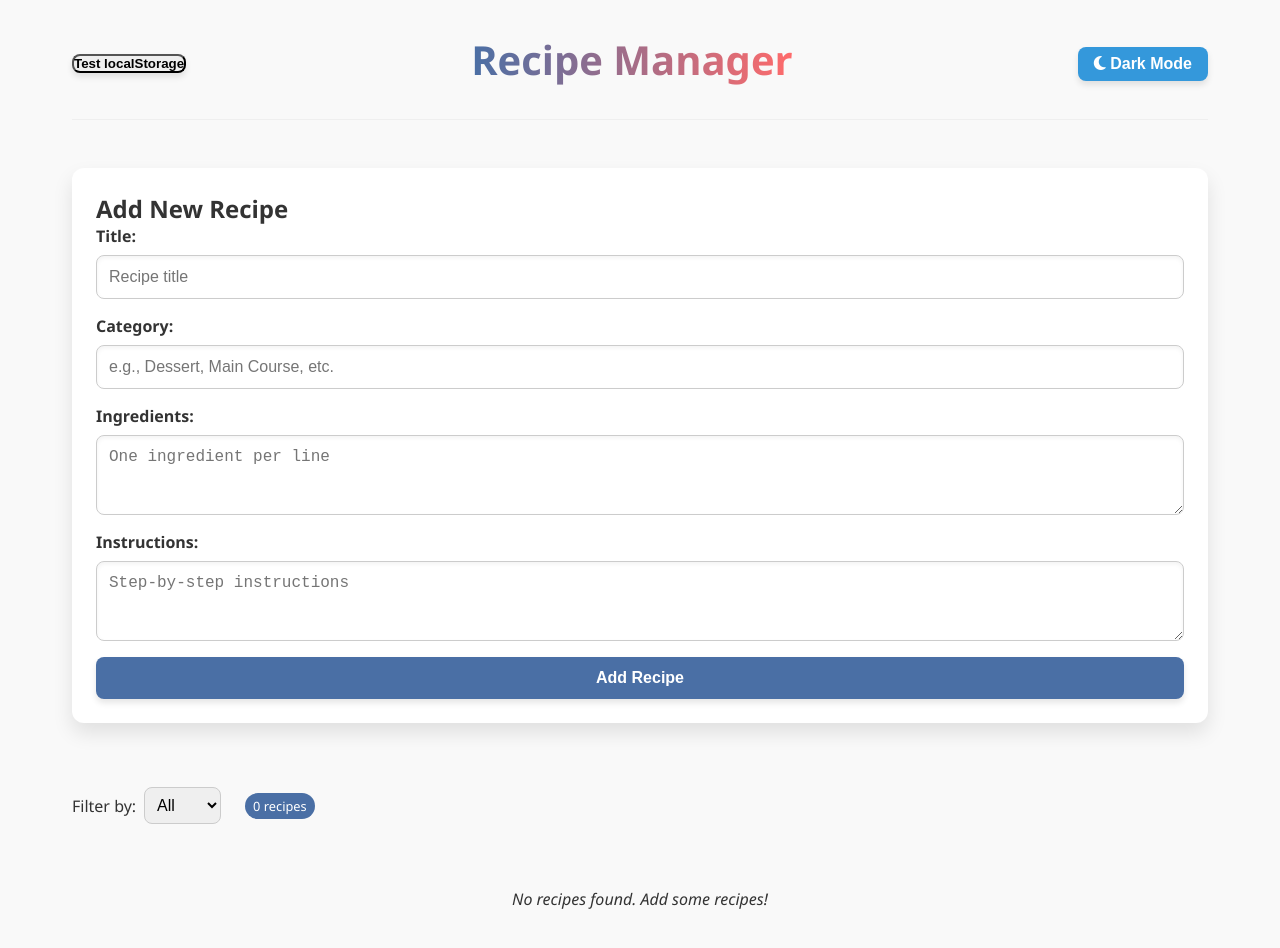
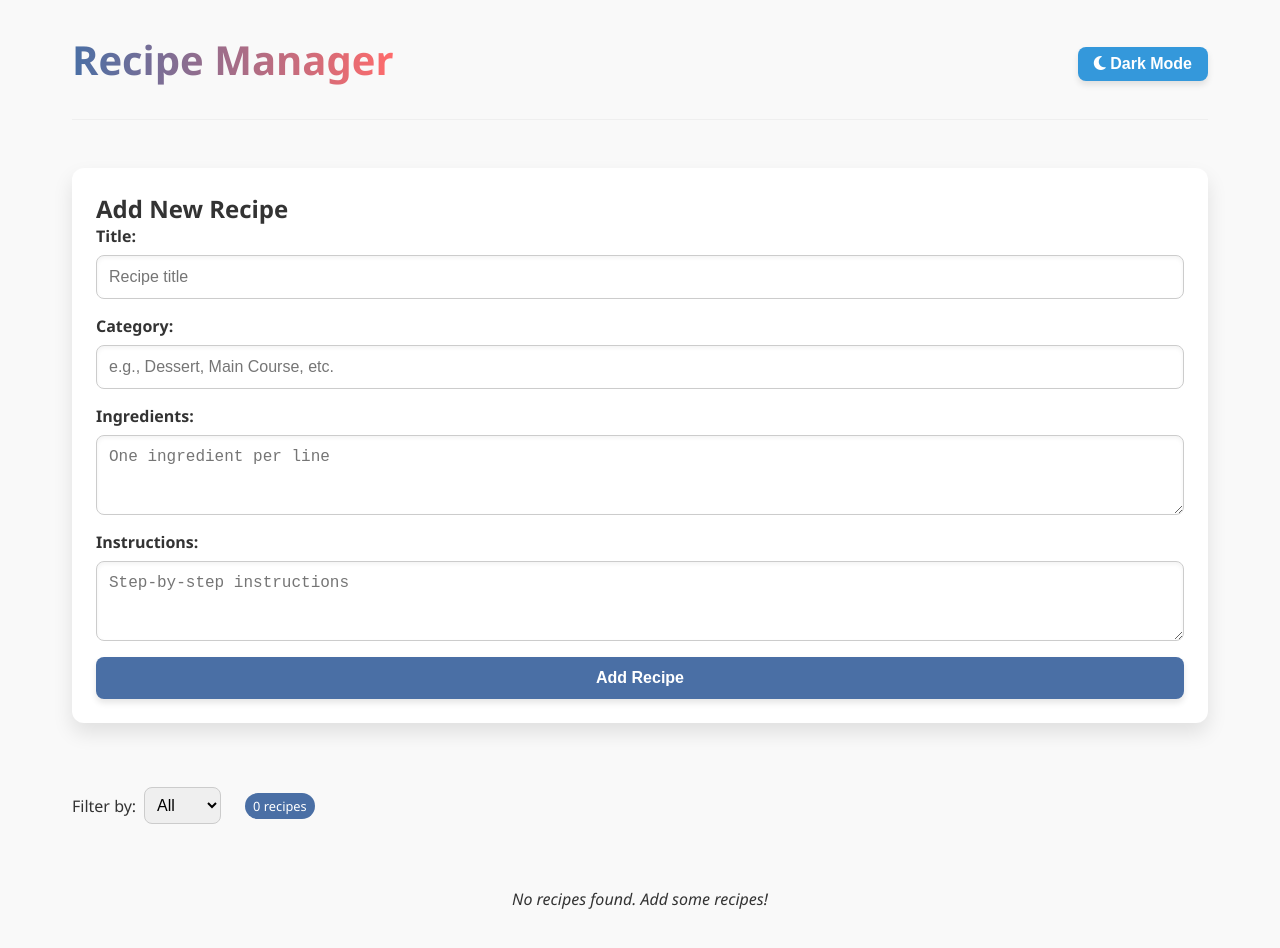
Before and after one commit to UrMjsty/PWeb6, a React (Create React App) app in the folder recipe-manager/: page / in a window 1280 px wide. Shown: the top 948 px of the page. Built offline with nearby package versions, Linux system fonts and the light colour scheme.

Commit message:
remove debug button

```diff
--- a/recipe-manager/src/App.js
+++ b/recipe-manager/src/App.js
@@ -88,13 +88,6 @@ function App() {
 
       <div className={`app ${darkMode ? 'dark-mode' : 'light-mode'}`}>
         <header>
-          <button onClick={() => {
-            const test = localStorage.getItem('recipes');
-            console.log("Direct localStorage test:", test);
-            console.log("Parsed:", test ? JSON.parse(test) : "nothing to parse");
-          }}>
-            Test localStorage
-          </button>
           <h1>Recipe Manager</h1>
           <ThemeToggle darkMode={darkMode} setDarkMode={setDarkMode} />
         </header>
```
